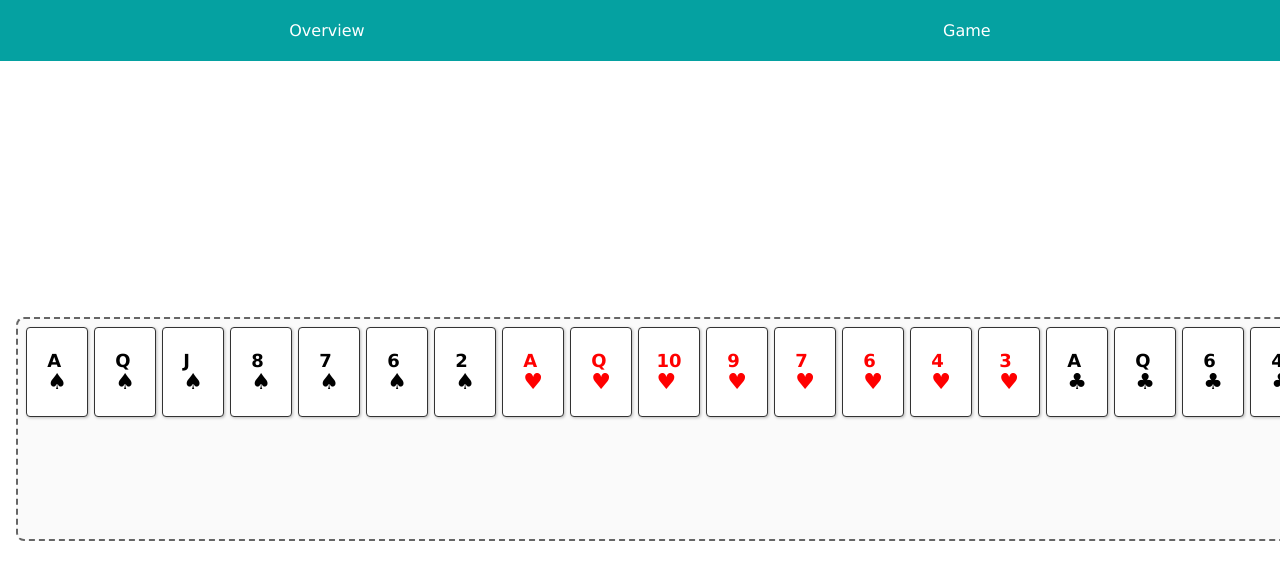
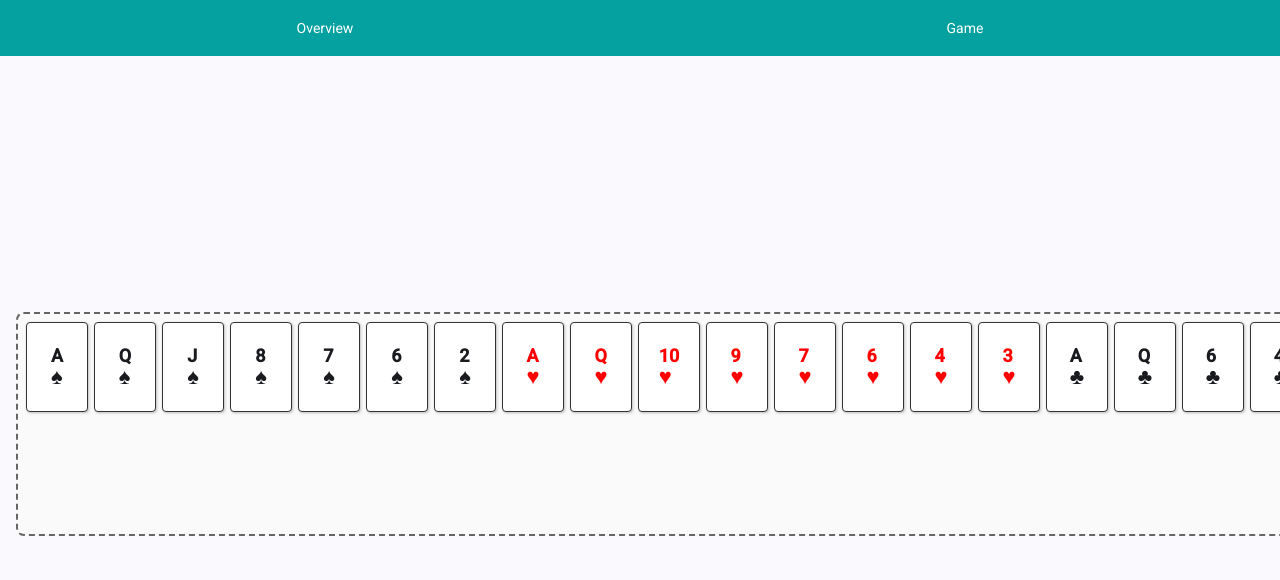
Before and after one commit to yohagos/ng-card-game, an Angular app: page / in a window 1280 px wide. Shown: the top 580 px of the page. Built offline with nearby package versions, Linux system fonts and the light colour scheme.

Commit message:
adding angular/material, adding import for google icons

```diff
--- a/package.json
+++ b/package.json
@@ -27,6 +27,7 @@
     "@angular/compiler": "^20.3.0",
     "@angular/core": "^20.3.0",
     "@angular/forms": "^20.3.0",
+    "@angular/material": "^20.2.5",
     "@angular/platform-browser": "^20.3.0",
     "@angular/router": "^20.3.0",
     "rxjs": "~7.8.0",
--- a/src/index.html
+++ b/src/index.html
@@ -6,6 +6,8 @@
   <base href="/">
   <meta name="viewport" content="width=device-width, initial-scale=1">
   <link rel="icon" type="image/x-icon" href="favicon.ico">
+  <link href="https://fonts.googleapis.com/css2?family=Roboto:wght@300;400;500&display=swap" rel="stylesheet">
+  <link href="https://fonts.googleapis.com/icon?family=Material+Icons" rel="stylesheet">
 </head>
 <body>
   <app-root></app-root>
--- a/src/styles.scss
+++ b/src/styles.scss
@@ -1,6 +1,46 @@
+
+// Include theming for Angular Material with `mat.theme()`.
+// This Sass mixin will define CSS variables that are used for styling Angular Material
+// components according to the Material 3 design spec.
+// Learn more about theming and how to use it for your application's
+// custom components at https://material.angular.dev/guide/theming
+@use '@angular/material' as mat;
+@import url("https://fonts.googleapis.com/css?family=Material+Icons|Material+Icons+Outlined|Material+Icons+Two+Tone|Material+Icons+Round|Material+Icons+Sharp");
+
+
+html {
+  @include mat.theme((
+    color: (
+      primary: mat.$azure-palette,
+      tertiary: mat.$blue-palette,
+    ),
+    typography: Roboto,
+    density: 0,
+  ));
+}
+
+body {
+  // Default the application to a light color theme. This can be changed to
+  // `dark` to enable the dark color theme, or to `light dark` to defer to the
+  // user's system settings.
+  color-scheme: light;
+
+  // Set a default background, font and text colors for the application using
+  // Angular Material's system-level CSS variables. Learn more about these
+  // variables at https://material.angular.dev/guide/system-variables
+  background-color: var(--mat-sys-surface);
+  color: var(--mat-sys-on-surface);
+  font: var(--mat-sys-body-medium);
+
+  // Reset the user agent margin.
+  margin: 0;
+}
 /* You can add global styles to this file, and also import other style files */
 
 body {
   font-family: Verdana, Geneva, Tahoma, sans-serif;
   margin: 0;
 }
+
+html, body { height: 100%; }
+body { margin: 0; font-family: Roboto, "Helvetica Neue", sans-serif; }
```
Also changed, not shown: 1 other file (tests, documents, lock files or other folders).
